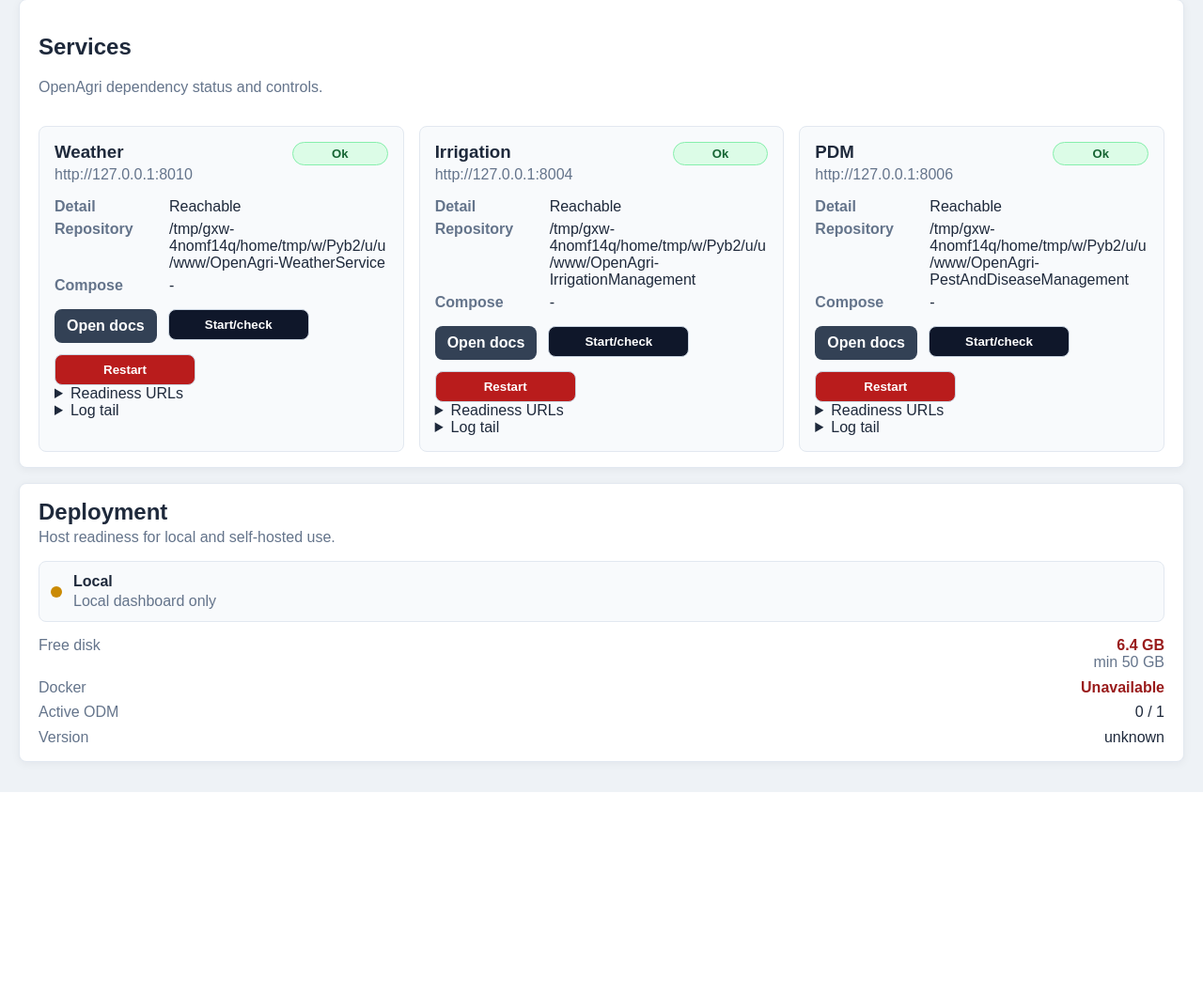
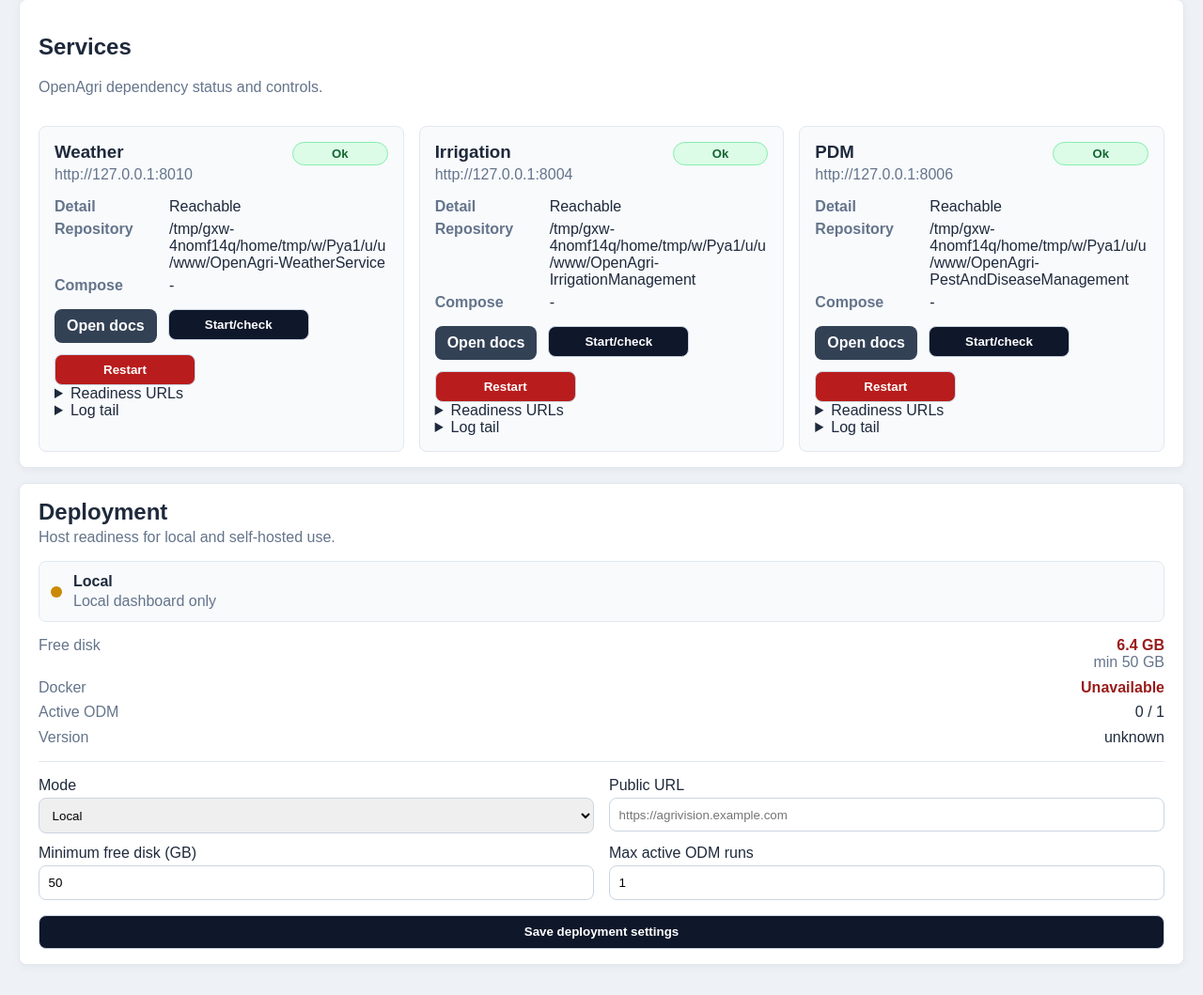
Before and after one commit to GEvang/agrivision-pipeline, a FastAPI app: page /settings in a window 1280 px wide. Shown: the part 1137-2196 px from the top of the page at 94% size. Before the commit the page ends 1980 px from the top, so only its background shows below. Run offline with FastAPI, Linux system fonts and the light colour scheme; data that the repository does not hold is empty.

Commit message:
Allow editing deployment settings

```diff
--- a/agrivision/app/web/static/styles.css
+++ b/agrivision/app/web/static/styles.css
@@ -180,6 +180,7 @@
 .status-value-ok { color:#166534; }
 .status-value-warn { color:#a16207; }
 .status-value-down { color:#991b1b; }
+.deployment-form { border-top:1px solid #e2e8f0; padding-top:1rem; display:grid; gap:0.75rem; }
 .compact-services { grid-template-columns:repeat(auto-fit, minmax(320px, 1fr)); }
 .embedded-service-card { border:1px solid #e2e8f0; border-radius:8px; padding:1rem; background:#f8fafc; }
 .embedded-service-card .log-box { max-height:220px; }
--- a/agrivision/app/web/templates/settings.html
+++ b/agrivision/app/web/templates/settings.html
@@ -124,7 +124,7 @@
 </section>
 
 {% set deployment = deployment_status|default(none) %}
-<section class="panel settings-card deployment-card service-{{ deployment.state if deployment else 'warn' }}">
+<section class="panel settings-card deployment-card service-{{ deployment.state if deployment else 'warn' }}" id="deployment">
   <div class="settings-section-head">
     <h2>Deployment</h2>
     <p class="muted">Host readiness for local and self-hosted use.</p>
@@ -167,5 +167,22 @@
   {% else %}
   <p class="muted">Restart the dashboard container to load the latest deployment status code.</p>
   {% endif %}
+  <form class="deployment-form" method="post" action="/ui/settings/deployment">
+    <div class="inline-fields">
+      <label>Mode
+        <select name="deployment_mode">
+          <option value="local" {% if non_secret.deployment_mode == 'local' %}selected{% endif %}>Local</option>
+          <option value="self_hosted" {% if non_secret.deployment_mode == 'self_hosted' %}selected{% endif %}>Self hosted</option>
+          <option value="cloud" {% if non_secret.deployment_mode == 'cloud' %}selected{% endif %}>Cloud</option>
+        </select>
+      </label>
+      <label>Public URL<input type="url" name="public_url" value="{{ non_secret.public_url }}" placeholder="https://agrivision.example.com" /></label>
+    </div>
+    <div class="inline-fields">
+      <label>Minimum free disk (GB)<input type="number" min="0" max="10000" name="min_free_disk_gb" value="{{ non_secret.min_free_disk_gb }}" /></label>
+      <label>Max active ODM runs<input type="number" min="1" max="10" name="max_active_odm_runs" value="{{ non_secret.max_active_odm_runs }}" /></label>
+    </div>
+    <button type="submit">Save deployment settings</button>
+  </form>
 </section>
 {% endblock %}
```
Also changed, not shown: agrivision/app/routes/settings.py (+18 -0 lines), agrivision/app/schemas/settings.py (+23 -1 lines), agrivision/services/settings_service.py (+12 -0 lines), tests/system/test_dashboard_ui_smoke.py (+1 -0 lines), tests/unit/test_dashboard_settings_service.py (+20 -0 lines).
